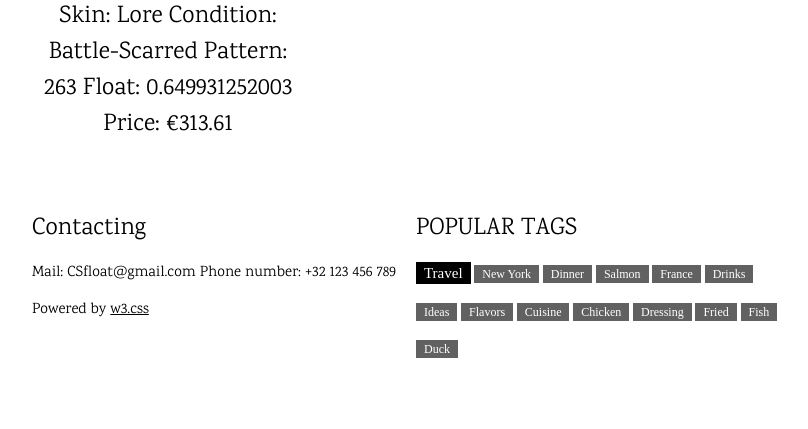
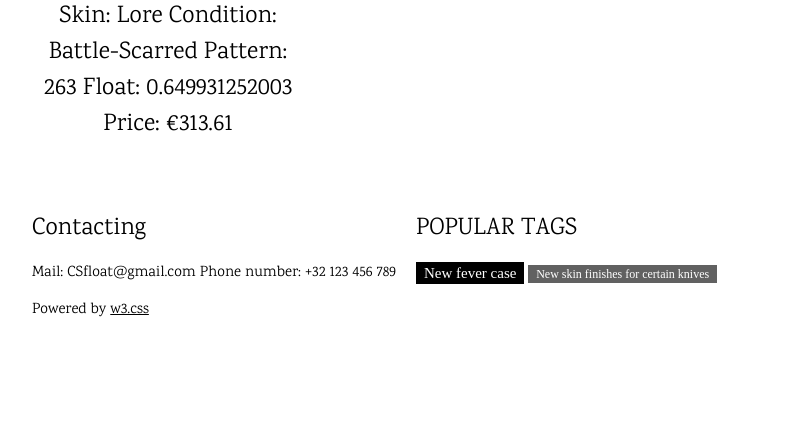
Before and after one commit to Viktorgamer123/CSfloat-skins, a Flask app: page / in a window 1280 px wide. Shown: the part 1147-1576 px from the top of the page, without its empty margins (40-848 px from the left). After the commit the page ends 1464 px from the top, so only its background shows below. Run offline with Flask 3, Linux system fonts and the light colour scheme.

Commit message:
Update index.html

```diff
--- a/Template/index.html
+++ b/Template/index.html
@@ -112,11 +112,7 @@ body,h1,h2,h3,h4,h5,h6 {font-family: "Karma", sans-serif}
     <div class="w3-third w3-serif">
       <h3>POPULAR TAGS</h3>
       <p>
-        <span class="w3-tag w3-black w3-margin-bottom">Travel</span> <span class="w3-tag w3-dark-grey w3-small w3-margin-bottom">New York</span> <span class="w3-tag w3-dark-grey w3-small w3-margin-bottom">Dinner</span>
-        <span class="w3-tag w3-dark-grey w3-small w3-margin-bottom">Salmon</span> <span class="w3-tag w3-dark-grey w3-small w3-margin-bottom">France</span> <span class="w3-tag w3-dark-grey w3-small w3-margin-bottom">Drinks</span>
-        <span class="w3-tag w3-dark-grey w3-small w3-margin-bottom">Ideas</span> <span class="w3-tag w3-dark-grey w3-small w3-margin-bottom">Flavors</span> <span class="w3-tag w3-dark-grey w3-small w3-margin-bottom">Cuisine</span>
-        <span class="w3-tag w3-dark-grey w3-small w3-margin-bottom">Chicken</span> <span class="w3-tag w3-dark-grey w3-small w3-margin-bottom">Dressing</span> <span class="w3-tag w3-dark-grey w3-small w3-margin-bottom">Fried</span>
-        <span class="w3-tag w3-dark-grey w3-small w3-margin-bottom">Fish</span> <span class="w3-tag w3-dark-grey w3-small w3-margin-bottom">Duck</span>
+        <span class="w3-tag w3-black w3-margin-bottom">New fever case</span> <span class="w3-tag w3-dark-grey w3-small w3-margin-bottom">New skin finishes for certain knives</span>
       </p>
     </div>
   </footer>
@@ -124,16 +120,5 @@ body,h1,h2,h3,h4,h5,h6 {font-family: "Karma", sans-serif}
 <!-- End page content -->
 </div>
 
-<script>
-// Script to open and close sidebar
-function w3_open() {
-  document.getElementById("mySidebar").style.display = "block";
-}
-
-function w3_close() {
-  document.getElementById("mySidebar").style.display = "none";
-}
-</script>
-
 </body>
 </html>
```
